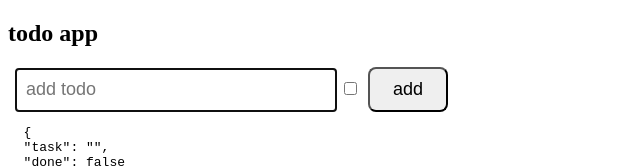
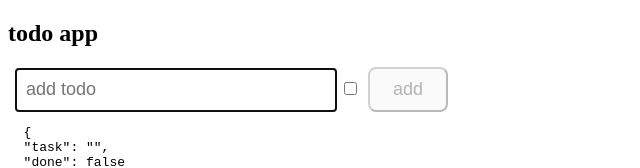
Before and after one commit to k-ta-yamada/angular-todo-with-json, an Angular app: page /todo in a window 1280 px wide. Shown: the top 168 px of the page, without its empty margins (0-640 px from the left). Built offline with nearby package versions, Linux system fonts and the light colour scheme; no server answers.

Commit message:
[upd] button disabled

```diff
--- a/src/app/component/todo-reactive/todo-reactive.component.html
+++ b/src/app/component/todo-reactive/todo-reactive.component.html
@@ -9,7 +9,7 @@
 
   <input type="checkbox" formControlName="done">
 
-  <button type="button" (click)="add()">add</button>
+  <button type="button" (click)="add()" [disabled]="todoForm.invalid">add</button>
 
 </form>
 
```
